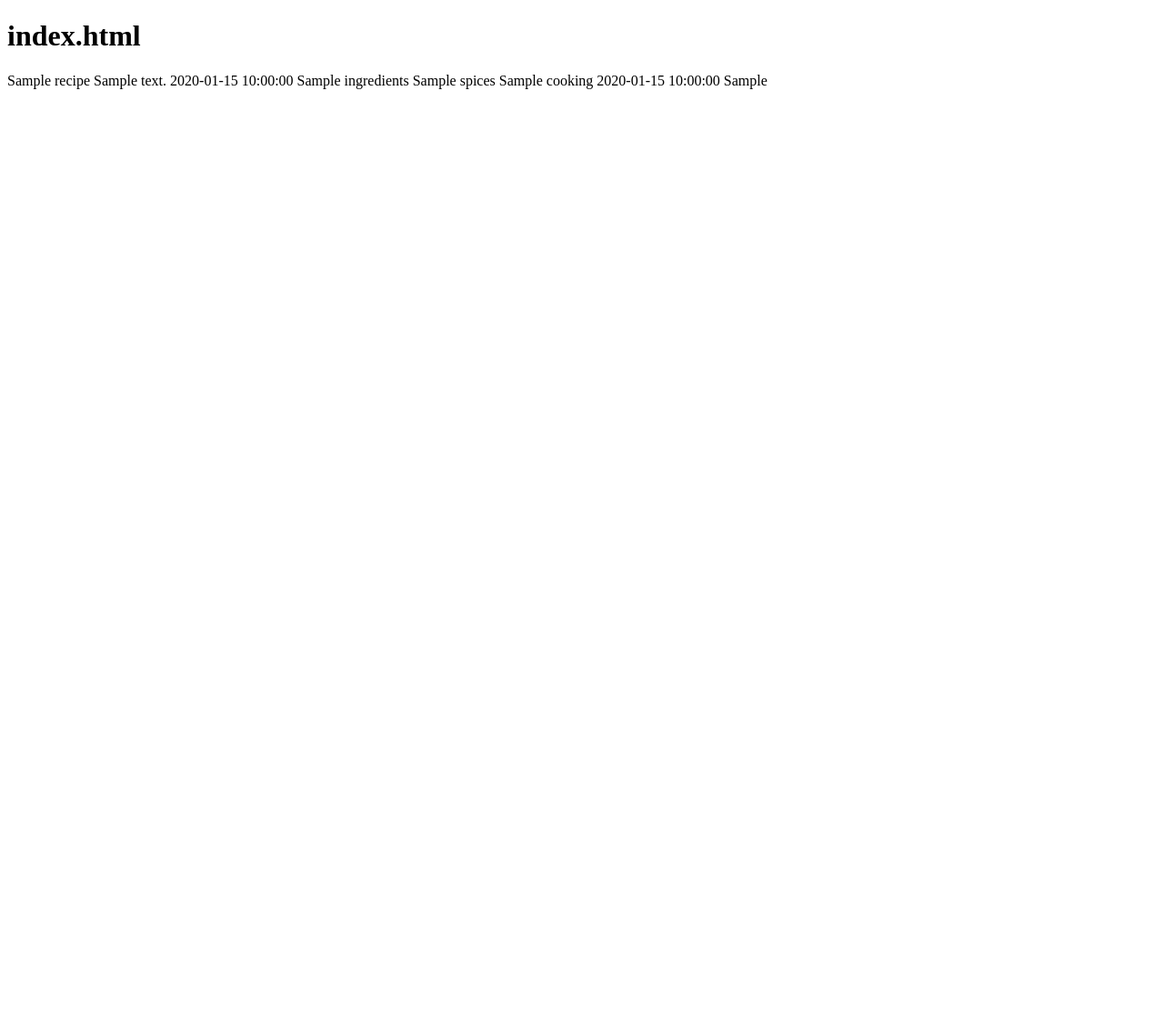
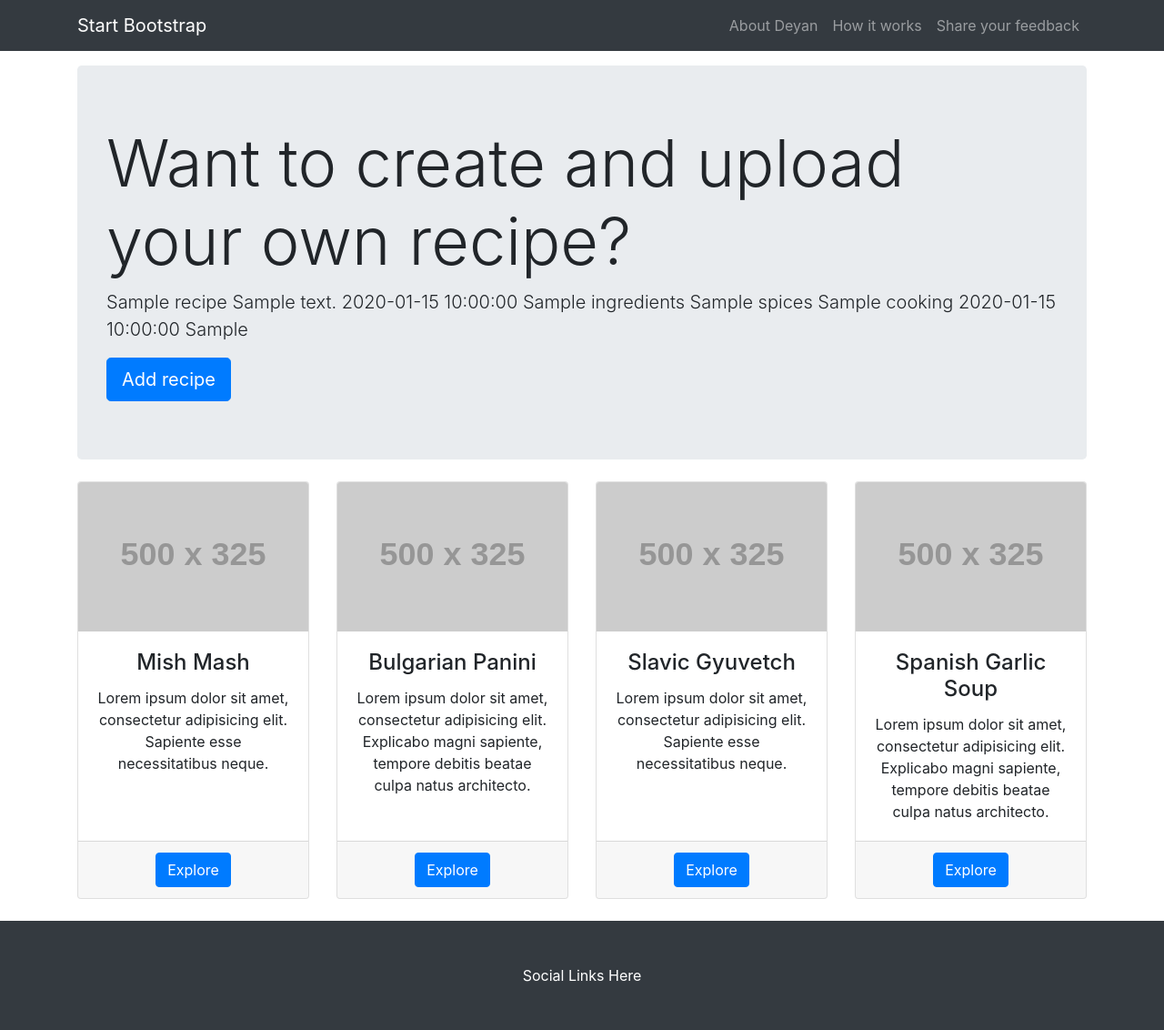
Before and after one commit to podvistorcheto/Milestone-3, a Flask app: page / in a window 1280 px wide. Shown: the whole page at 91% size. Before the commit the page ends 98 px from the top, so only its background shows below. Run offline with Flask 2, Linux system fonts and the light colour scheme; grey boxes labelled with a size stand in for pictures from a placeholder-image service; a database or web service that is not in the repository returns one stand-in record (values such as "Sample title"); some libraries are stand-ins or nearby versions.

Commit message:
addn css basic grid

```diff
--- a/templates/index.html
+++ b/templates/index.html
@@ -6,13 +6,126 @@
 	<meta name="viewport" content="width=device-width, initial-scale=1.0" />
 	<meta http-equiv="X-UA-Compatible" content="ie=edge" />
 	<link href="https://fonts.googleapis.com/icon?family=Material+Icons" rel="stylesheet" />
-	<title>Deyan Cookings and Booking</title>
+	<!-- Bootstrap core CSS -->
+	<link rel="stylesheet" href="https://stackpath.bootstrapcdn.com/bootstrap/4.4.1/css/bootstrap.min.css"
+		integrity="sha384-Vkoo8x4CGsO3+Hhxv8T/Q5PaXtkKtu6ug5TOeNV6gBiFeWPGFN9MuhOf23Q9Ifjh" crossorigin="anonymous">
+
+	<title>Deyan's Cooking Book</title>
 </head>
+
+<body>
+	<!-- Navigation -->
+	<nav class="navbar navbar-expand-lg navbar-dark bg-dark fixed-top">
+		<div class="container">
+			<a class="navbar-brand" href="#">Start Bootstrap</a>
+			<button class="navbar-toggler" type="button" data-toggle="collapse" data-target="#navbarResponsive" aria-controls="navbarResponsive" aria-expanded="false" aria-label="Toggle navigation">
+        <span class="navbar-toggler-icon"></span>
+      </button>
+			<div class="collapse navbar-collapse" id="navbarResponsive">
+				<ul class="navbar-nav ml-auto">
+					<li class="nav-item">
+						<a class="nav-link" href="#">About Deyan</a>
+					</li>
+					<li class="nav-item">
+						<a class="nav-link" href="#">How it works</a>
+					</li>
+					<li class="nav-item">
+						<a class="nav-link" href="#">Share your feedback</a>
+					</li>
+				</ul>
+			</div>
+		</div>
+	</nav>
 	<h1>
-        index.html
+		index.html
 	</h1>
-    {% block content %}
-    {% endblock %}
+      <!-- Page Content -->
+  <div class="container">
+
+    <!-- Jumbotron Header -->
+    <header class="jumbotron my-4">
+      <h1 class="display-3">Want to create and upload your own recipe?</h1>
+      <p class="lead"> {% block content %}{% endblock %}</p>
+      <a href="#" class="btn btn-primary btn-lg">Add recipe</a>
+    </header>
+
+    <!-- Page Features -->
+    <div class="row text-center">
+
+      <div class="col-lg-3 col-md-6 mb-4">
+        <div class="card h-100">
+          <img class="card-img-top" src="http://placehold.it/500x325" alt="">
+          <div class="card-body">
+            <h4 class="card-title">Mish Mash</h4>
+            <p class="card-text">Lorem ipsum dolor sit amet, consectetur adipisicing elit. Sapiente esse necessitatibus neque.</p>
+          </div>
+          <div class="card-footer">
+            <a href="#" class="btn btn-primary">Explore</a>
+          </div>
+        </div>
+      </div>
+
+      <div class="col-lg-3 col-md-6 mb-4">
+        <div class="card h-100">
+          <img class="card-img-top" src="http://placehold.it/500x325" alt="">
+          <div class="card-body">
+            <h4 class="card-title">Bulgarian Panini</h4>
+            <p class="card-text">Lorem ipsum dolor sit amet, consectetur adipisicing elit. Explicabo magni sapiente, tempore debitis beatae culpa natus architecto.</p>
+          </div>
+          <div class="card-footer">
+            <a href="#" class="btn btn-primary">Explore</a>
+          </div>
+        </div>
+      </div>
+
+      <div class="col-lg-3 col-md-6 mb-4">
+        <div class="card h-100">
+          <img class="card-img-top" src="http://placehold.it/500x325" alt="">
+          <div class="card-body">
+            <h4 class="card-title">Slavic Gyuvetch</h4>
+            <p class="card-text">Lorem ipsum dolor sit amet, consectetur adipisicing elit. Sapiente esse necessitatibus neque.</p>
+          </div>
+          <div class="card-footer">
+            <a href="#" class="btn btn-primary">Explore</a>
+          </div>
+        </div>
+      </div>
+
+      <div class="col-lg-3 col-md-6 mb-4">
+        <div class="card h-100">
+          <img class="card-img-top" src="http://placehold.it/500x325" alt="">
+          <div class="card-body">
+            <h4 class="card-title">Spanish Garlic Soup</h4>
+            <p class="card-text">Lorem ipsum dolor sit amet, consectetur adipisicing elit. Explicabo magni sapiente, tempore debitis beatae culpa natus architecto.</p>
+          </div>
+          <div class="card-footer">
+            <a href="#" class="btn btn-primary">Explore</a>
+          </div>
+        </div>
+      </div>
+
+    </div>
+    <!-- /.row -->
+
+  </div>
+  <!-- /.container -->
+  <!-- Footer -->
+  <footer class="py-5 bg-dark">
+    <div class="container">
+      <p class="m-0 text-center text-white">Social Links Here</p>
+    </div>
+    <!-- /.container -->
+  </footer>
+	<script src="https://code.jquery.com/jquery-3.4.1.slim.min.js"
+		integrity="sha384-J6qa4849blE2+poT4WnyKhv5vZF5SrPo0iEjwBvKU7imGFAV0wwj1yYfoRSJoZ+n" crossorigin="anonymous">
+	</script>
+
+	<script src="https://cdn.jsdelivr.net/npm/popper.js@1.16.0/dist/umd/popper.min.js"
+		integrity="sha384-Q6E9RHvbIyZFJoft+2mJbHaEWldlvI9IOYy5n3zV9zzTtmI3UksdQRVvoxMfooAo" crossorigin="anonymous">
+	</script>
+	<script src="https://stackpath.bootstrapcdn.com/bootstrap/4.4.1/js/bootstrap.min.js"
+		integrity="sha384-wfSDF2E50Y2D1uUdj0O3uMBJnjuUD4Ih7YwaYd1iqfktj0Uod8GCExl3Og8ifwB6" crossorigin="anonymous">
+	</script>
 </body>
 
 </html>
```
Also changed, not shown: style/style.css (added).
